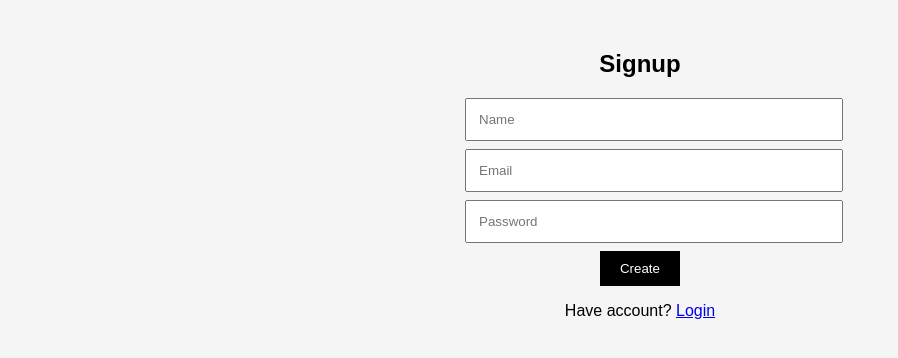
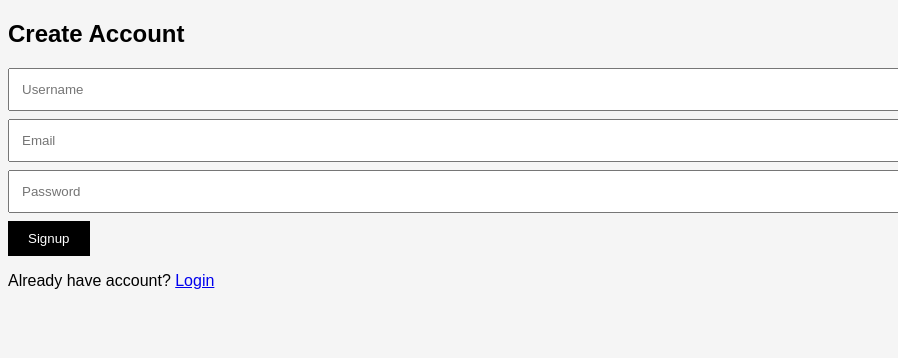
Before and after one commit to rehansheikh000004-lab/expenseease, a React (Vite) app in the folder frontend/: page /signup in a window 1280 px wide. Shown: the top 358 px of the page, without its empty margins (0-898 px from the left). Built offline with nearby package versions, Linux system fonts and the light colour scheme.

Commit message:
Update Signup.jsx

```diff
--- a/frontend/src/pages/Signup.jsx
+++ b/frontend/src/pages/Signup.jsx
@@ -1,31 +1,40 @@
-import React from "react";
-import { useState } from "react";
+import React, { useState } from "react";
 import axios from "axios";
 import { API_BASE } from "../api";
-import { Link, useNavigate } from "react-router-dom";
+import { useNavigate, Link } from "react-router-dom";
 
 export default function Signup() {
-  const [name,setName] = useState("");
+  const [username,setUsername] = useState("");
   const [email,setEmail] = useState("");
   const [password,setPassword] = useState("");
+  const [err,setErr] = useState("");
   const nav = useNavigate();
 
   const submit = async (e) => {
     e.preventDefault();
-    await axios.post(`${API_BASE}/api/auth/signup`, { name, email, password });
-    nav("/login");
+    try {
+      const res = await axios.post(`${API_BASE}/api/auth/signup`, {
+        username,
+        email,
+        password
+      });
+      nav("/login");
+    } catch (error) {
+      setErr(error.response?.data?.message || "Error");
+    }
   };
 
   return (
-    <div className="center">
-      <h2>Signup</h2>
+    <div className="center-box">
+      <h2>Create Account</h2>
       <form onSubmit={submit}>
-        <input placeholder="Name" value={name} onChange={e=>setName(e.target.value)} />
+        <input placeholder="Username" value={username} onChange={e=>setUsername(e.target.value)} />
         <input placeholder="Email" value={email} onChange={e=>setEmail(e.target.value)} />
-        <input placeholder="Password" type="password" value={password} onChange={e=>setPassword(e.target.value)} />
-        <button>Create</button>
+        <input type="password" placeholder="Password" value={password} onChange={e=>setPassword(e.target.value)} />
+        <button>Signup</button>
+        <p className="error">{err}</p>
       </form>
-      <p>Have account? <Link to="/login">Login</Link></p>
+      <p>Already have account? <Link to="/login">Login</Link></p>
     </div>
   );
 }
```
